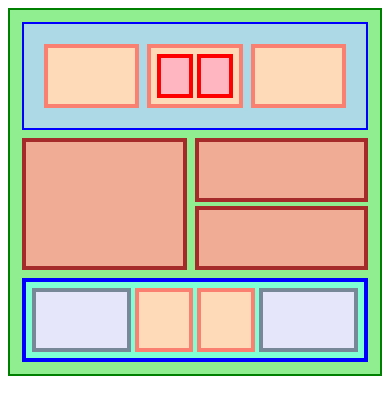
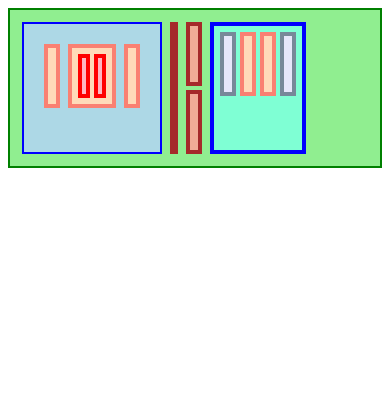
Before and after one commit to Py528/Recipes, a plain HTML site: page Practice/flex.html in a window 390 px wide. Drawn offline with Linux system fonts and the light colour scheme.

Commit message:
CSS @media Rule

```diff
--- a/Practice/flex.css
+++ b/Practice/flex.css
@@ -21,6 +21,8 @@
   border: 2px solid green;
   padding: 8px;
   background-color: lightgreen;
+  display: flex;
+  flex-direction: column;
 }
 .inner-first,
 .inner-second {
@@ -76,3 +78,9 @@
     margin: 2px;
     flex: 1;
 }
+
+@media(max-width: 600px ){
+  .Flex-Container.outmost{
+    flex-direction: row;
+  }
+}
```
